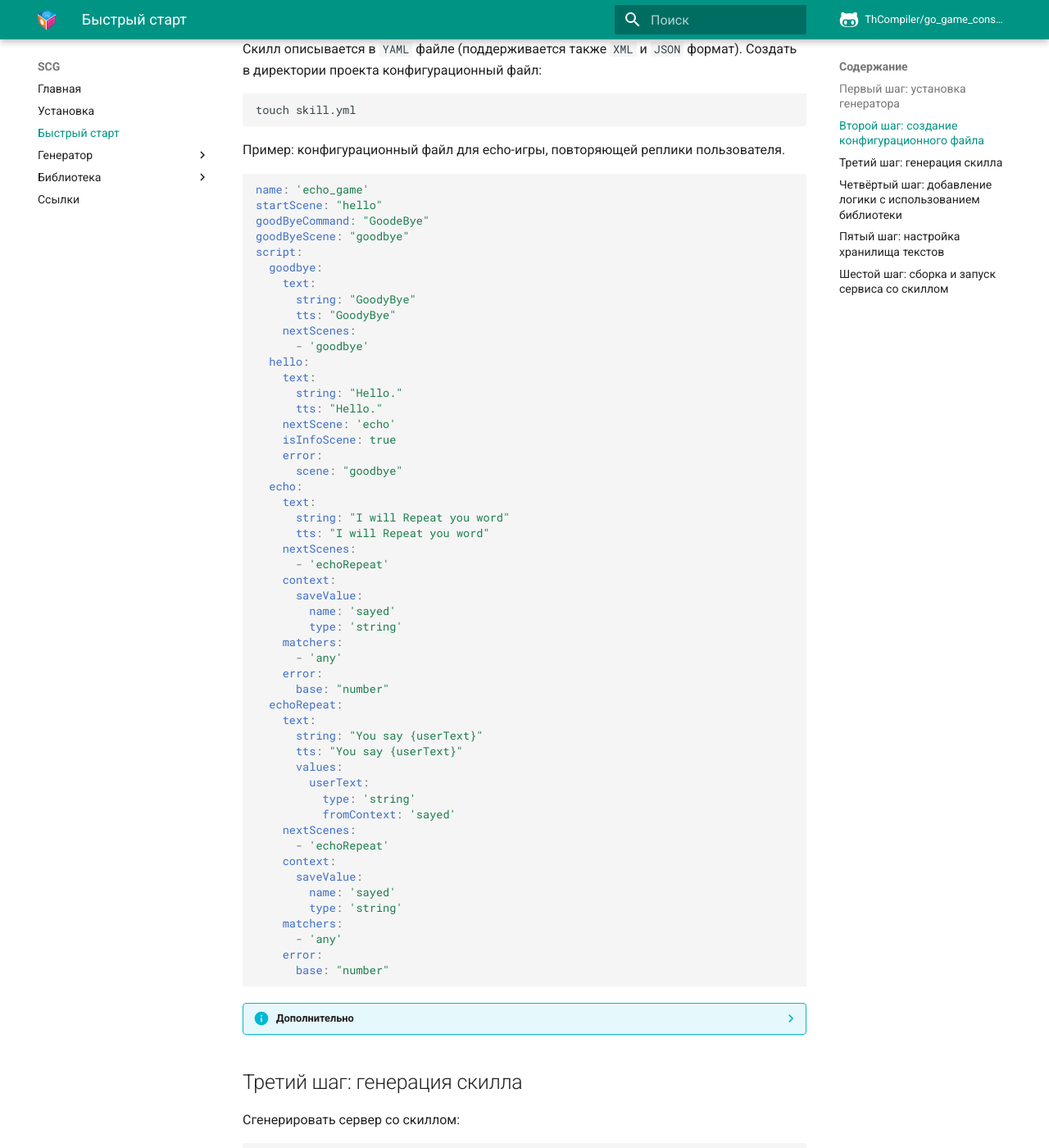
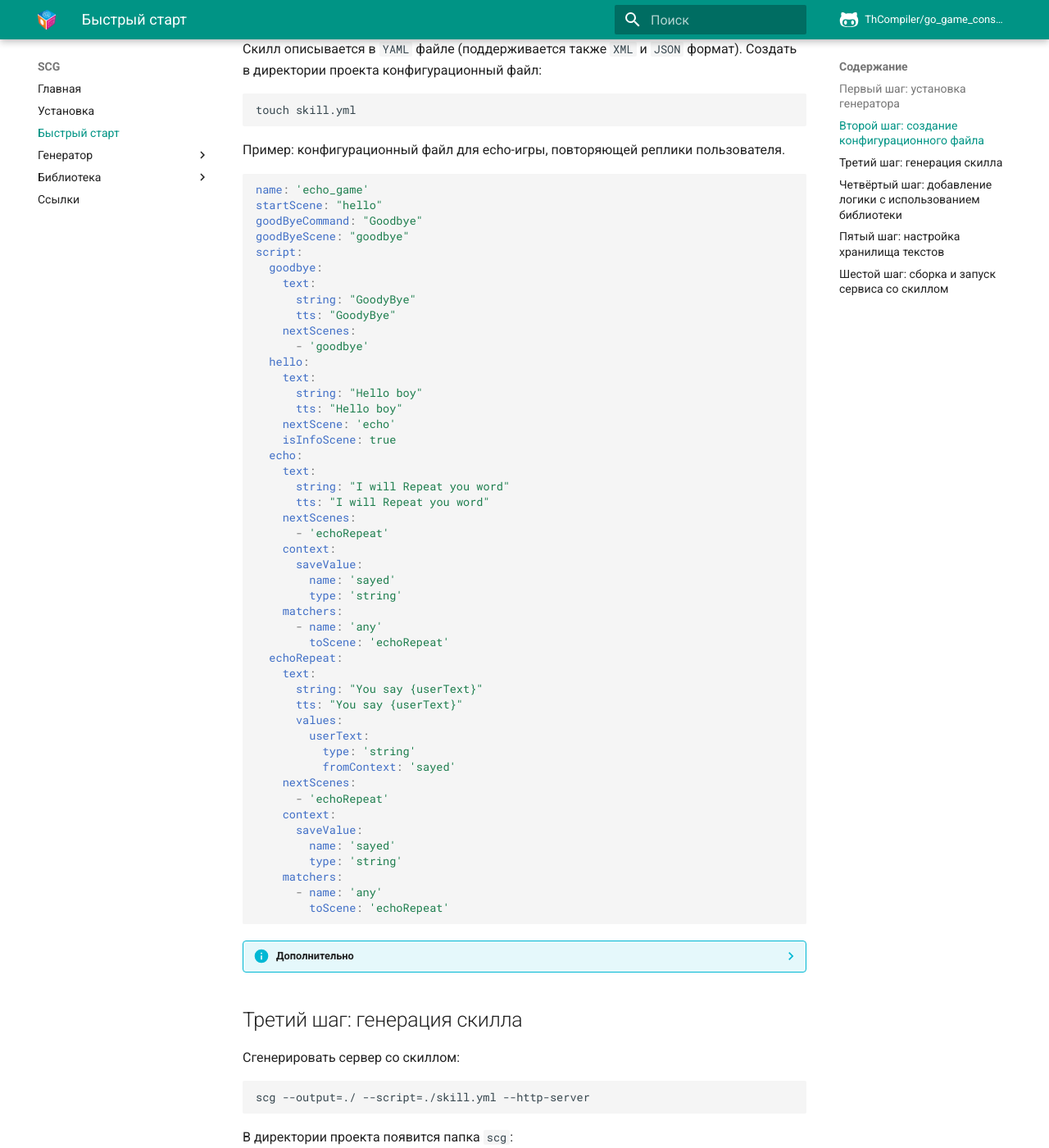
Before and after one commit to ThCompiler/go_game_constractor, an MkDocs documentation site: the page built from docs/manual.md, in a window 1280 px wide and 1400 px high, scrolled down 653 px. Shown: the whole window at 82% size. Built offline with MkDocs 1.6.1 and Material for MkDocs 9.7.7, drawn with Linux system fonts in a browser that asks for light colours; comment, search, counter and statistics services are not loaded; the version menu is left out; some of the changed text lies outside the part shown.

Commit message:
Update manual.md

````diff
--- a/docs/manual.md
+++ b/docs/manual.md
@@ -36,7 +36,7 @@ touch skill.yml
 ```yaml
 name: 'echo_game'
 startScene: "hello"
-goodByeCommand: "GoodeBye"
+goodByeCommand: "Goodbye"
 goodByeScene: "goodbye"
 script:
   goodbye:
@@ -47,12 +47,10 @@ script:
       - 'goodbye'
   hello:
     text:
-      string: "Hello."
-      tts: "Hello."
+      string: "Hello boy"
+      tts: "Hello boy"
     nextScene: 'echo'
     isInfoScene: true
-    error:
-      scene: "goodbye"
   echo:
     text:
       string: "I will Repeat you word"
@@ -64,9 +62,8 @@ script:
         name: 'sayed'
         type: 'string'
     matchers:
-      - 'any'
-    error:
-      base: "number"
+      - name: 'any'
+        toScene: 'echoRepeat'
   echoRepeat:
     text:
       string: "You say {userText}"
@@ -82,9 +79,8 @@ script:
         name: 'sayed'
         type: 'string'
     matchers:
-      - 'any'
-    error:
-      base: "number"
+      - name: 'any'
+        toScene: 'echoRepeat'
 ```
 
 ??? info "Дополнительно"
@@ -149,7 +145,7 @@ sudo docker run -v tredis-vol:/data -p 6380:6379 --name tredis -d redis redis-se
 
 Собрать сервис в папку `/bin`:
 ```cmd
-go build -o bin/skill scg/cmd
+go build -o bin/skill ./scg/cmd
 ```
 
 Приложение запускается на `8080` порту, убедитесь, что он свободен, или замените порт сервера в файле `scg/config/config.yml`:
````
